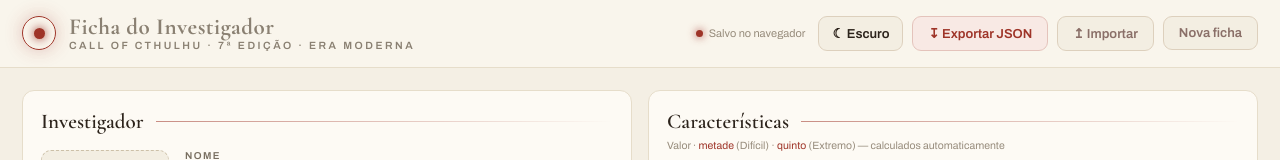
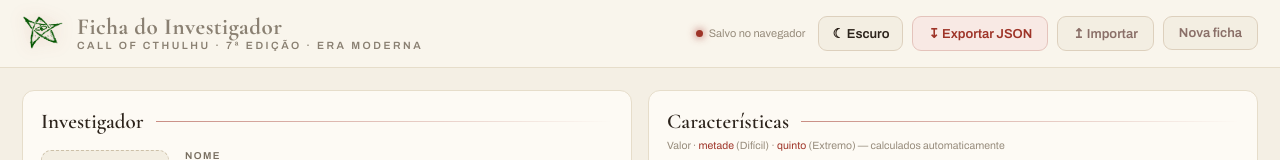
Before and after one commit to netssu/callofcthulhu, a plain HTML site: page Ficha de Investigador.dc.html in a window 1280 px wide. Shown: the top 160 px of the page. Drawn offline with nearby package versions, Linux system fonts and the light colour scheme.

Commit message:
Update Ficha de Investigador.dc.html

```diff
--- a/Ficha de Investigador.dc.html
+++ b/Ficha de Investigador.dc.html
@@ -34,9 +34,7 @@ a{color:var(--c-accent,#9e3428);text-decoration:none}a:hover{color:var(--c-accen
 <header style="position:sticky;top:0;z-index:20;backdrop-filter:blur(10px);background:var(--c-header-bg,rgba(250,246,238,.85));border-bottom:1px solid var(--c-border,#e6ddca)">
   <div style="max-width:1460px;margin:0 auto;padding:14px 22px;display:flex;align-items:center;gap:18px;flex-wrap:wrap">
     <div style="display:flex;align-items:center;gap:13px;flex:1;min-width:220px">
-      <div style="width:34px;height:34px;border:1.5px solid var(--c-accent,#9e3428);border-radius:50%;display:flex;align-items:center;justify-content:center;flex:none;box-shadow:0 0 18px var(--c-glow,rgba(158,52,40,.28))">
-        <div style="width:11px;height:11px;background:var(--c-accent,#9e3428);border-radius:50%;box-shadow:0 0 10px var(--c-accent,#9e3428)"></div>
-      </div>
+      <img src="./assets/elder-sign.png" alt="Símbolo do Ancião" style="width:42px;height:34px;object-fit:contain;flex:none;filter:drop-shadow(0 0 8px var(--c-glow,rgba(158,52,40,.28)))">
       <div style="line-height:1.15">
         <div style="font-family:'Cormorant Garamond',serif;font-size:23px;font-weight:700;letter-spacing:.02em;color:var(--c-muted2,#8a8072)">Ficha do Investigador</div>
         <div style="font-size:10.5px;letter-spacing:.24em;text-transform:uppercase;color:var(--c-muted2,#8a8072);font-weight:600">Call of Cthulhu · 7ª Edição · Era Moderna</div>
```
